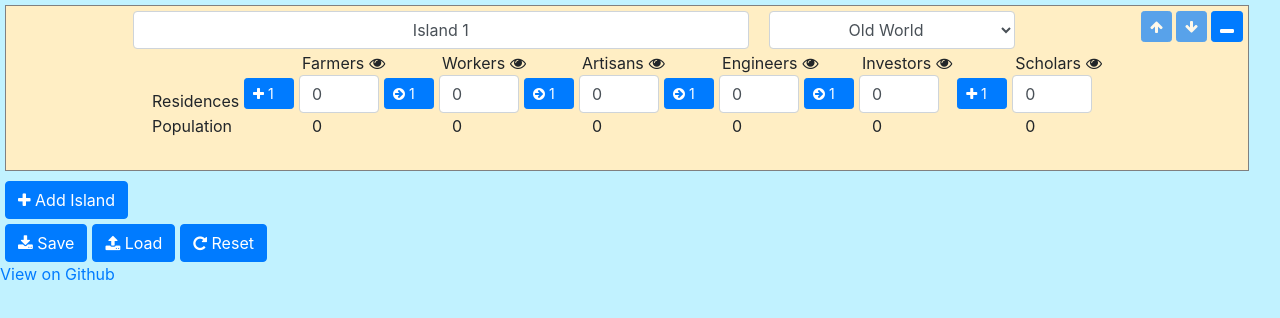
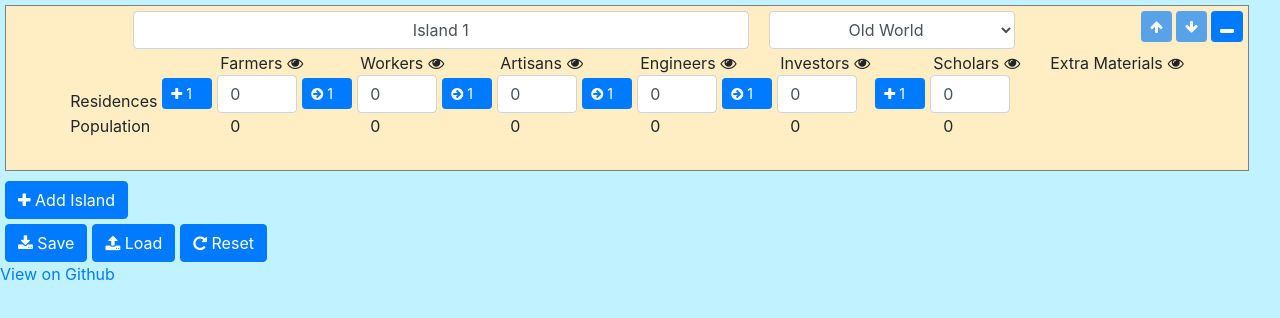
Before and after one commit to Beesbeesbeesbees/anno1800assistant, an Angular app in the folder anno1800assistant/: page / in a window 1280 px wide. Shown: the top 318 px of the page. Built offline with nearby package versions, Linux system fonts and the light colour scheme.

Commit message:
UI for exports and building material management

```diff
--- a/anno1800assistant/src/app/app.component.css
+++ b/anno1800assistant/src/app/app.component.css
@@ -64,7 +64,7 @@ input[type="number"] {
     z-index: 999999999;
 }
 
-.houseCountColumn {
+.houseCountColumn, .extraShowToggles {
     width: auto;
     display: inline-block;
 }
@@ -99,6 +99,17 @@ input[type="number"] {
 }
 .houseCountColumn:last-child {
     width: 50px;
+}
+
+.extraShowToggles {
+    margin-top: 2px;
+    margin-left: 30px;
+    vertical-align: top;
+}
+.extraShowToggles .fa {
+    margin-left: 5px;
+    cursor: pointer;
+    z-index: 999999999;
 }
 
 .addHouseButton {
--- a/anno1800assistant/src/app/app.component.html
+++ b/anno1800assistant/src/app/app.component.html
@@ -50,6 +50,20 @@
 
           <!-- Third Row - Population -->
           <span class="populationCountColumnLabel">{{ popLevel.GetPopulation(island.Factories) }}</span>
+        </span>
+
+        <!-- Export and Building Materials Toggles -->
+        <span class="extraShowToggles">
+          <span>Extra Materials</span>
+          <span *ngIf="island.ShowBuildingMaterials" class="fa fa-eye-slash" (click)="island.ToggleShowBuildingMaterials()"></span>
+          <span *ngIf="!island.ShowBuildingMaterials" class="fa fa-eye" (click)="island.ToggleShowBuildingMaterials()"></span>
+          <br />
+          <span *ngIf="regionExports[island.Region].length > 0">
+            Exports
+            <span *ngIf="island.ShowExports" class="fa fa-eye-slash" (click)="island.ToggleShowExports()"></span>
+            <span *ngIf="!island.ShowExports" class="fa fa-eye" (click)="island.ToggleShowExports()"></span>
+          </span>
+          <br /><br />
         </span>
         <br />
       </span>
--- a/anno1800assistant/src/app/app.component.ts
+++ b/anno1800assistant/src/app/app.component.ts
@@ -17,6 +17,7 @@ export class AppComponent implements OnInit {
 
   regionOptions = RegionService.regionFriendlyNameMap;
   regionColorMap = RegionService.regionColorMap;
+  regionExports = RegionService.regionExports;
   Islands: Island[]
   Shift_key_held: boolean = false;
   Ctrl_key_held: boolean = false;
@@ -161,6 +162,8 @@ export class AppComponent implements OnInit {
         Factories: factories,
         FactoryCount: factoryCounts,
         IsMinimized: island.IsMinimized,
+        ShowBuildingMaterials: island.ShowBuildingMaterials,
+        ShowExports: island.ShowExports,
       });
     }
 
--- a/anno1800assistant/src/app/data/region.ts
+++ b/anno1800assistant/src/app/data/region.ts
@@ -121,4 +121,16 @@ export class RegionService {
             114464, // Lanternsmith
         ]
     };
+
+    // Factories that are not consumed by the population in the region, but are still useful to calculate due to exports
+    static regionExports: { [key in Region]: number[] } = {
+        'OldWorld': [],
+        'NewWorld': [
+            1010333, // Caoutchouc Plantation
+            1010339, // Pearl Farm
+            101311,  // Gold Mine
+        ],
+        'Arctic': [],
+        'Enbesa': [],
+    }
 }
--- a/anno1800assistant/src/app/models/island.ts
+++ b/anno1800assistant/src/app/models/island.ts
@@ -11,6 +11,8 @@ export class Island {
   Factories: Factory[];
   FactoryGroups: Factory[][];
   FactoryCounts: { [key: number]: IslandFactoryCount }
+  ShowBuildingMaterials: boolean;
+  ShowExports: boolean;
 
   constructor(name: string, populationService: PopulationService, saveInfo?: IslandSaveInfo) {
     this.PopulationService = populationService;
@@ -60,6 +62,8 @@ export class Island {
 
           this.Region = saveInfo.Region || this.Region;
           this.IsMinimized = saveInfo.IsMinimized;
+          this.ShowBuildingMaterials = saveInfo.ShowBuildingMaterials;
+          this.ShowExports = saveInfo.ShowExports;
           this.PopulationLevels = this.PopulationService.getNewPopulationForRegion(this.Region);
 
           for (var i = 0; i < saveInfo.PopulationLevels.length; i++) {
@@ -250,6 +254,7 @@ export class Island {
           continue;
         }
 
+        // Account for trade balance here
         result += this.Factories[i].GetRequiredCount(this);
       }
     }
@@ -334,6 +339,14 @@ ToggleTractorBarn(factory: Factory) {
       }
   }
 
+  ToggleShowBuildingMaterials() {
+    this.ShowBuildingMaterials = !this.ShowBuildingMaterials;
+  }
+
+  ToggleShowExports() {
+    this.ShowExports = !this.ShowExports;
+  }
+
   ToggleMinimized() {
     this.IsMinimized = !this.IsMinimized;
   }
@@ -343,6 +356,8 @@ export class IslandSaveInfo {
   Name: string
   Region: Region
   IsMinimized: boolean
+  ShowBuildingMaterials: boolean;
+  ShowExports: boolean;
   FactoryCount: IslandFactoryCountSaveInfo[]
   PopulationLevels: PopulationLevelSaveInfo[]
   Factories: FactorySaveInfo[]
```
Lines whose indentation alone changed are shown as unchanged.
